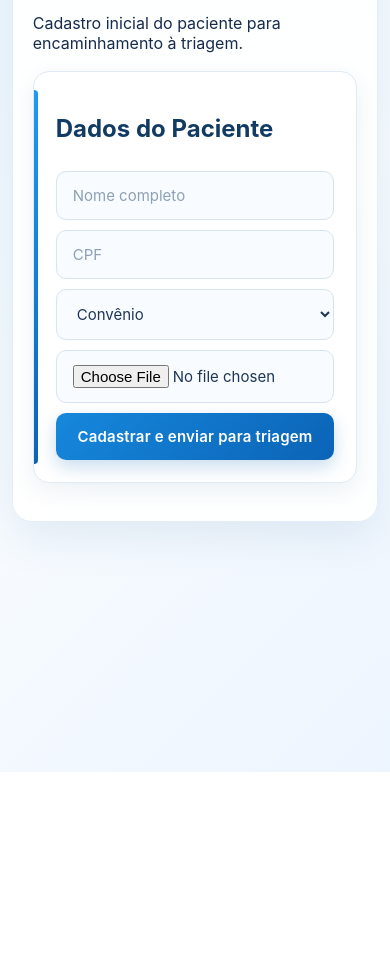
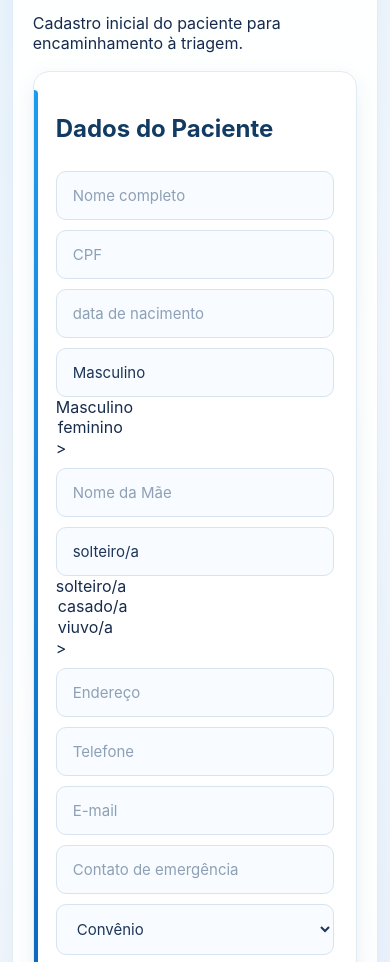
Before and after one commit to Joaoeden/projeto-sentinela-, a website: page frontend/atendimento.html in a window 390 px wide. Shown: the part 92-1054 px from the top of the page. Before the commit the page ends 864 px from the top, so only its background shows below. Drawn offline with Linux system fonts and the light colour scheme; files that its build step writes are made by us from their sources.

Commit message:
Expand patient registration form with new fields
Added additional patient information fields including birth date, gender, mother's name, marital status, address, phone, email, and emergency contact.

```diff
--- a/frontend/atendimento.html
+++ b/frontend/atendimento.html
@@ -36,6 +36,65 @@
         type="text"
         placeholder="CPF"
         maxlength="14"
+      >
+
+       <input
+        id="data de nacimento"
+        type="text"
+        placeholder="data de nacimento"
+        maxlength="8"
+      >
+
+       <input
+        id="Sexo"
+        type="text"
+        placeholder="Sexo"
+        <option value="Masculino">Masculino</option>
+        <option value="feminino">feminino</option>
+      >
+
+       <input
+        id="Nome da Mãe"
+        type="text"
+        placeholder="Nome da Mãe"
+        maxlength="name"
+      >
+
+      <input
+        id="estado civil"
+        type="text"
+        placeholder="estado civil"
+       <option value="solteiro/a">solteiro/a</option>
+       <option value="casado/a">casado/a</option>
+       <option value="viuvo/a">viuvo/a</option>
+      >
+
+      <input
+        id="Endereço"
+        type="text"
+        placeholder="Endereço"
+        maxlength="name"
+      >
+
+      <input
+        id="Telefone"
+        type="text"
+        placeholder="Telefone"
+        maxlength="name"
+      >
+
+      <input
+        id="E-mail"
+        type="text"
+        placeholder="E-mail"
+        maxlength="name"
+      >
+
+      <input
+        id="Contato de emergência"
+        type="text"
+        placeholder="Contato de emergência"
+        maxlength="name"
       >
 
       <select id="tipo">
```
